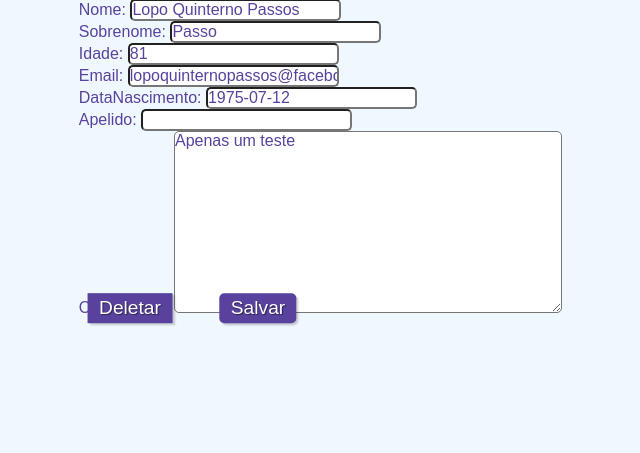
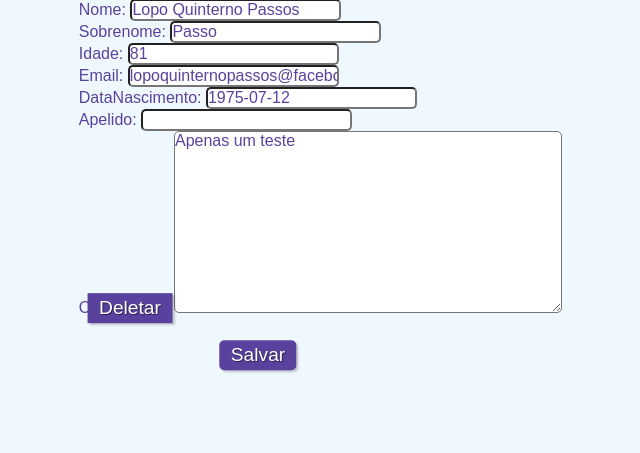
Before and after one commit to PedroOrPeter/TestePraticoDjango, a Django app: page /update/25/ in a window 1280 px wide. Shown: the part 100-553 px from the top of the page, without its empty margins (382-1022 px from the left). Run offline with Django 4.2, Linux system fonts and the light colour scheme; data comes from the database, SQL or seed files in the repository.

Commit message:
Correção botão de cadastro

```diff
--- a/static/css/style.css
+++ b/static/css/style.css
@@ -68,7 +68,7 @@ fieldset.grupo .campo {
     box-shadow: 2px 2px 2px rgba(0,0,0,0.2);
     text-shadow: 1px 1px 1px rgba(0,0,0,0.5);
     position: absolute;
-    top: 51%;
+    margin-top: 2em;
     left: 50%;
     margin-right: -50%;
     transform: translate(-50%, -50%);
```
Also changed, not shown: registroClientes/templates/clientesFormulario.html (+0 -51 lines).
